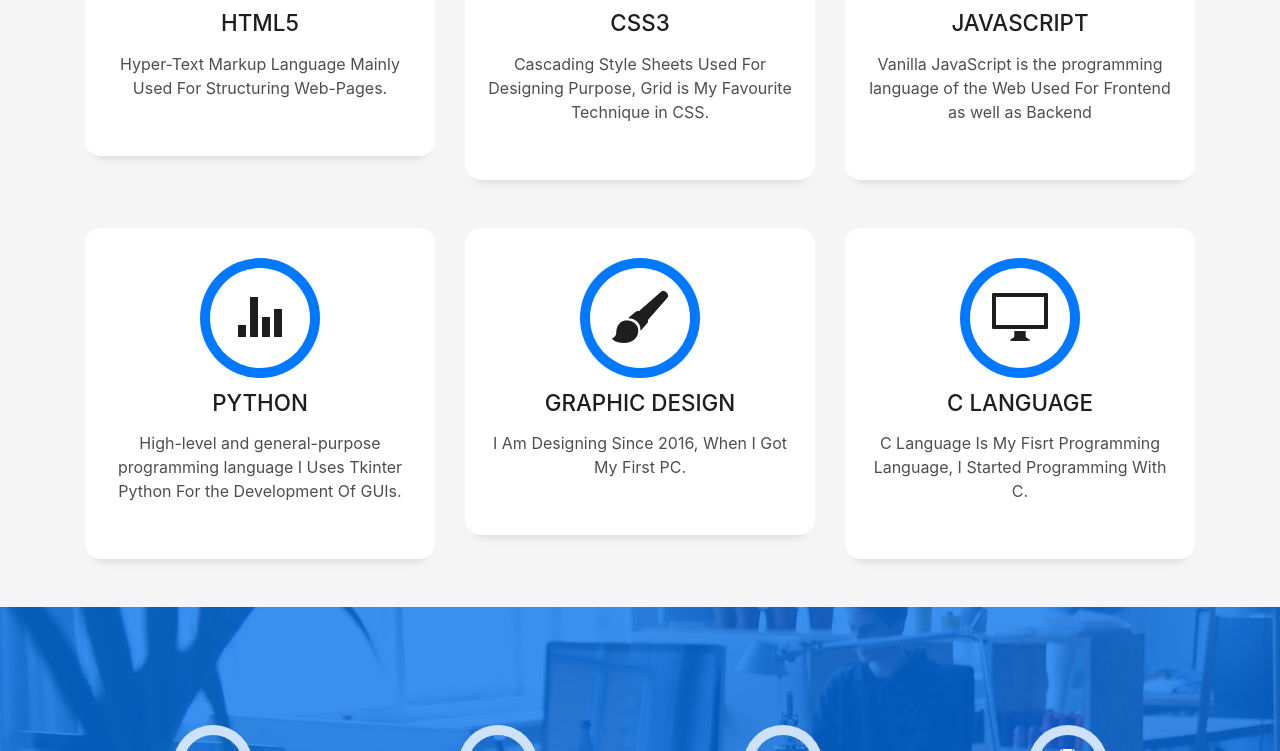
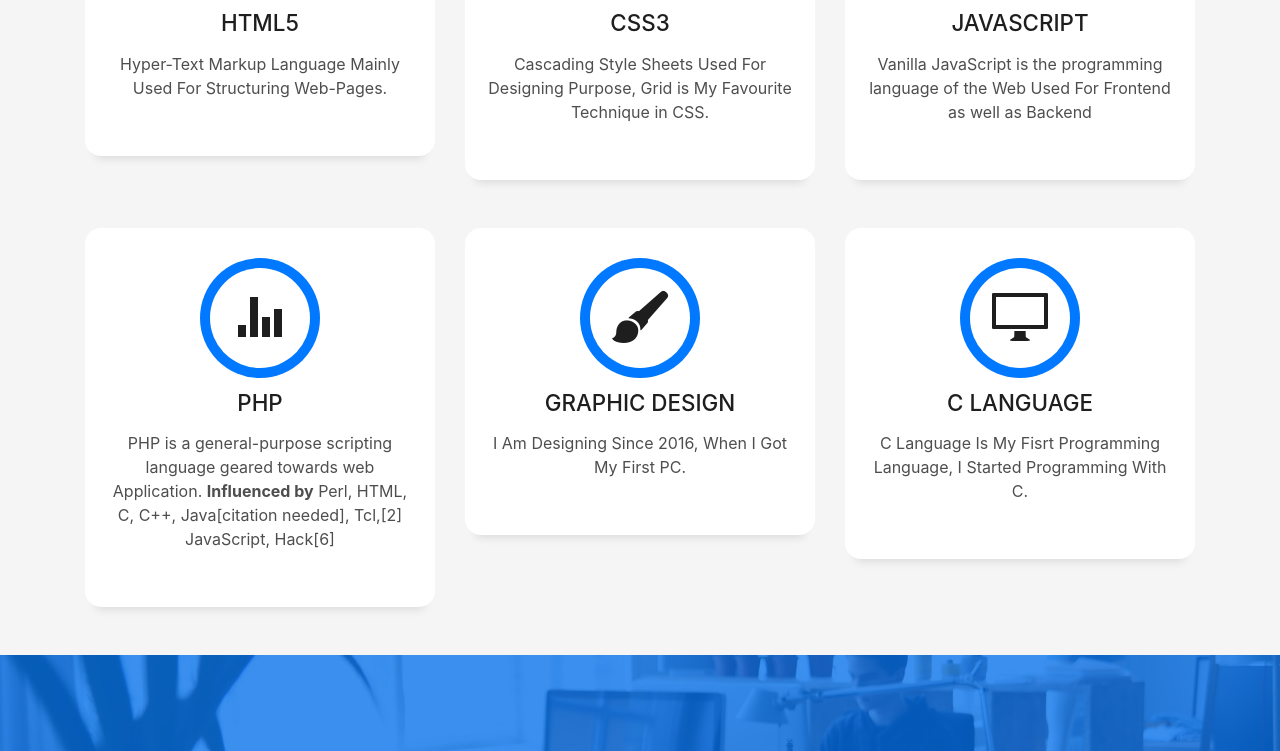
Before and after one commit to durgeshdy/durgesh, a plain HTML site: page index.html in a window 1280 px wide. Shown: the part 2190-2941 px from the top of the page. Drawn offline with Linux system fonts and the light colour scheme; files whose address does not match are found by name.

Commit message:
some changes

```diff
--- a/index.html
+++ b/index.html
@@ -165,9 +165,9 @@
                     And Due to This Curiosity, I Decided To Study Computer Science After My High School.
                   </p>
                   <p class="lead">
-                    Basically, I Belongs to Seoni Malwa, Dist. - Hoshangabad (Madhya Pradesh), Pursuing MCA CSE From AIST Affiliated By RGPV Indore
+                    Basically, I Belongs to Seoni Malwa, Dist. - Hoshangabad (Madhya Pradesh), Pursuing MCA From AIST Affiliated By RGPV Indore
                     (Madhya Pradesh)
-                    There are 19 Members In My Joint Family & My Father is a Cable-Provider.
+                    There are 19 Members In My Joint Family & My Father is a Farmer.
                   </p>
                   <p class="lead">
                     My Hobbies Are Programming, Gymming, Bike-Riding, Gaming & Designing These All are My Strong Points
@@ -247,10 +247,10 @@
               <span class="ico-circle"><i class="ion-stats-bars"></i></span>
             </div>
             <div class="service-content">
-              <h2 class="s-title">Python</h2>
+              <h2 class="s-title">PHP</h2>
               <p class="s-description text-center">
-                High-level and general-purpose programming language
-                I Uses Tkinter Python For the Development Of GUIs.
+                PHP is a general-purpose scripting language geared towards web Application.
+               <b>Influenced by</b>  Perl, HTML, C, C++, Java[citation needed], Tcl,[2] JavaScript, Hack[6]
               </p>
             </div>
           </div>
```
